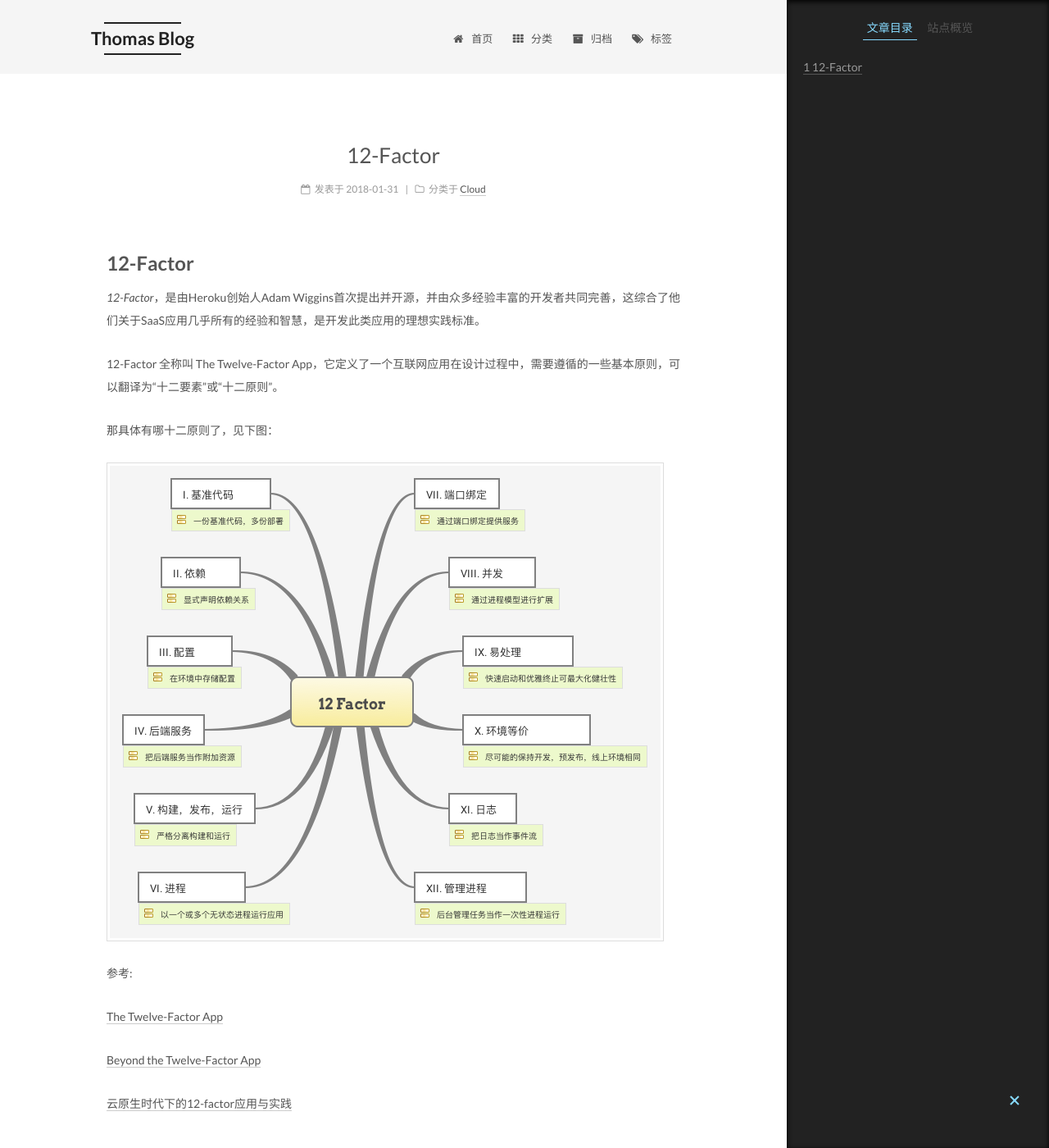
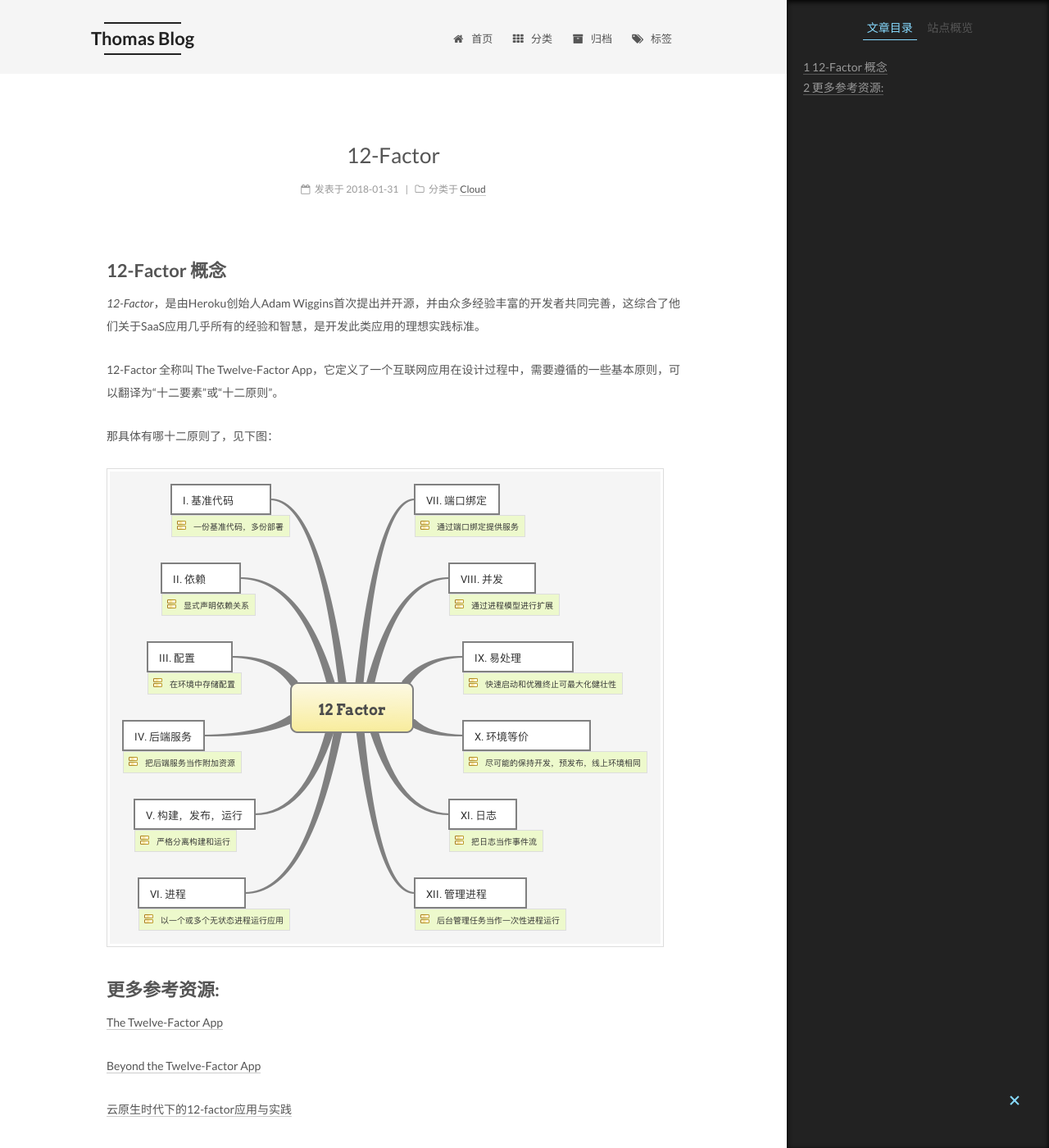
Before and after one commit to thomasli67/thomasli67.github.io, a Jekyll site: the page built from _posts/2018-01-31-12-Factor.md, in a window 1280 px wide and 1400 px high. Shown: the whole window at 82% size. Built offline with Jekyll 4.4.1, drawn with Linux system fonts in a browser that asks for light colours.

Commit message:
Add post: markdown

```diff
--- a/_posts/2018-01-31-12-Factor.md
+++ b/_posts/2018-01-31-12-Factor.md
@@ -5,9 +5,10 @@ date:   2018-01-31 15:00:45 +0800
 categories: Cloud
 tags:
  - Cloud Native
+ - 12-Factor
 ---
 
-# 12-Factor
+## 12-Factor 概念
 
 
 *12-Factor*，是由Heroku创始人Adam Wiggins首次提出并开源，并由众多经验丰富的开发者共同完善，这综合了他们关于SaaS应用几乎所有的经验和智慧，是开发此类应用的理想实践标准。
@@ -18,7 +19,7 @@ tags:
 
 ![](/assets/images/12-Factor.png)
 
-参考:
+## 更多参考资源:
 
 [The Twelve-Factor App](https://12factor.net)
 
```
